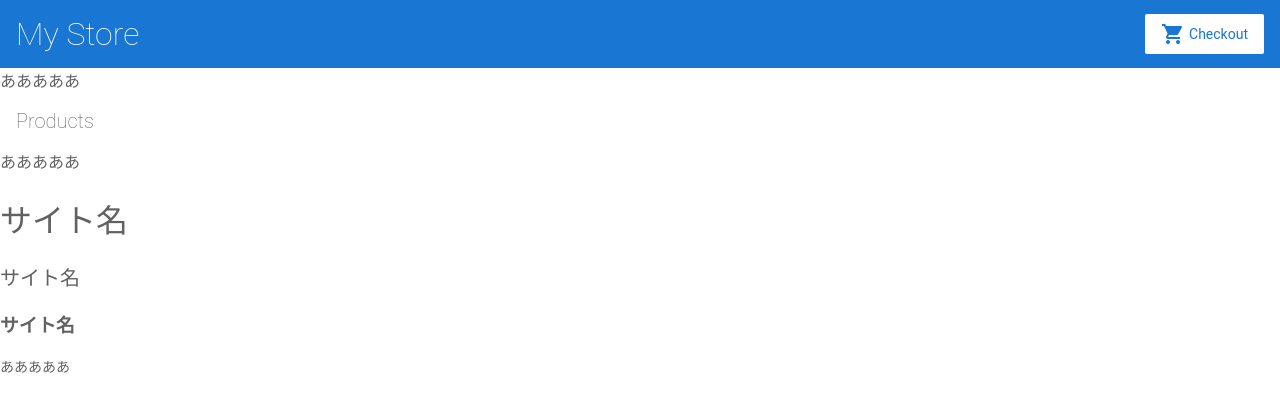
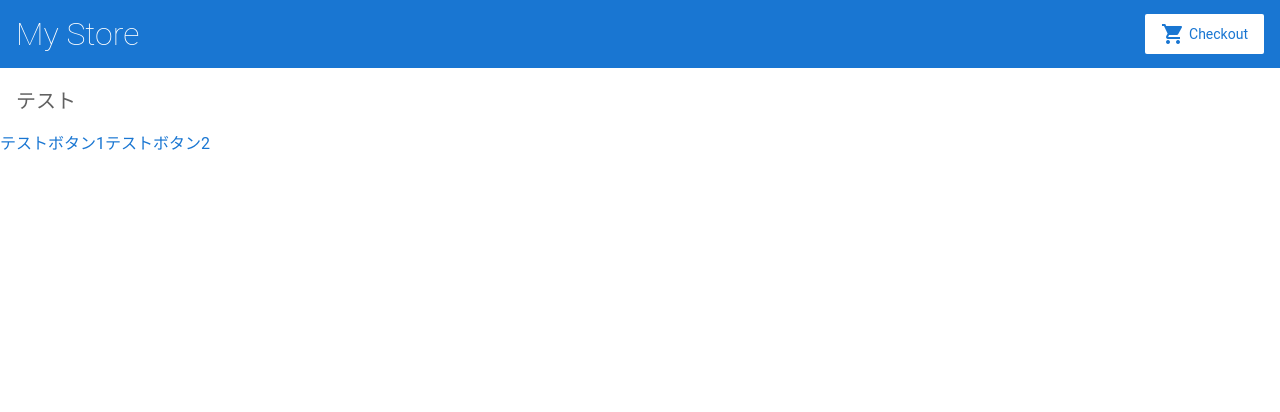
Before and after one commit to s-oyama-018/angular-, an Angular app: page / in a window 1280 px wide. Shown: the top 412 px of the page. Built offline with nearby package versions, Linux system fonts and the light colour scheme.

Commit message:
4 files modified

```diff
--- a/src/app/app.component.html
+++ b/src/app/app.component.html
@@ -1,15 +1,12 @@
 <app-top-bar></app-top-bar>
 
-あああああ
 <div class="container">
   <router-outlet></router-outlet>
 </div>
-<div>あああああ</div>
-<h1>サイト名</h1>
-<h2>サイト名</h2>
-<h3>サイト名</h3>
 
-<p>あああああ</p>
+<a  routerLink="/topbar">テストボタン1</a>
+
+<a  routerLink="/">テストボタン2</a>
 <!--
 Copyright Google LLC. All Rights Reserved.
 Use of this source code is governed by an MIT-style license that
--- a/src/app/app.component.ts
+++ b/src/app/app.component.ts
@@ -3,11 +3,11 @@ import { Component } from '@angular/core';
 @Component({
   selector: 'app-root',
   templateUrl: './app.component.html',
-  styleUrls: ['./app.component.css']
+  styleUrls: ['./app.component.css'],
 })
 export class AppComponent {
+
 }
-
 
 /*
 Copyright Google LLC. All Rights Reserved.
--- a/src/app/product-list/product-list.component.html
+++ b/src/app/product-list/product-list.component.html
@@ -1,4 +1,4 @@
-<h2>Products</h2>
+<h2>テスト</h2>
 
 
 <!--
```
Also changed, not shown: src/app/app.module.ts (+5 -11 lines).
